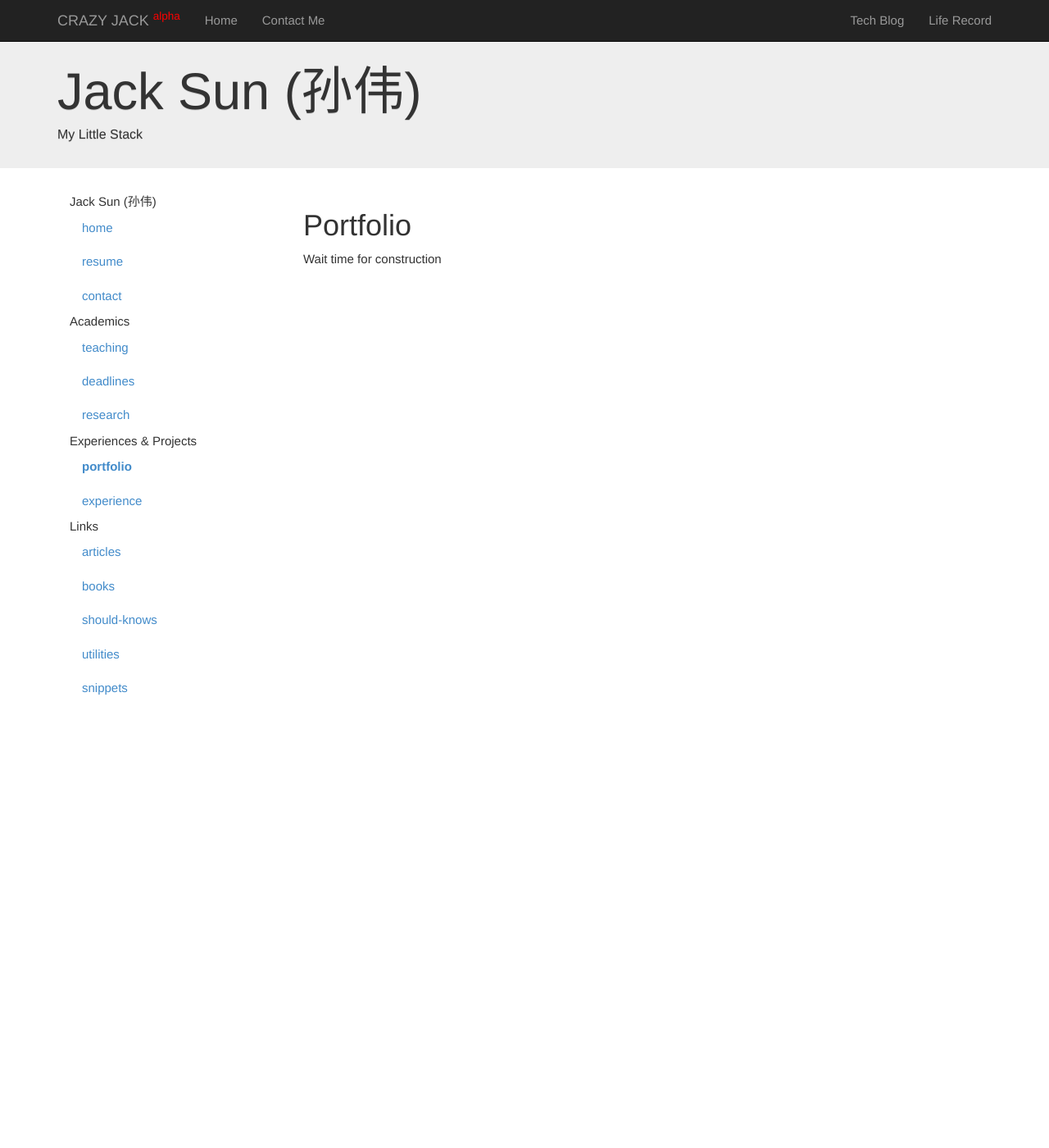
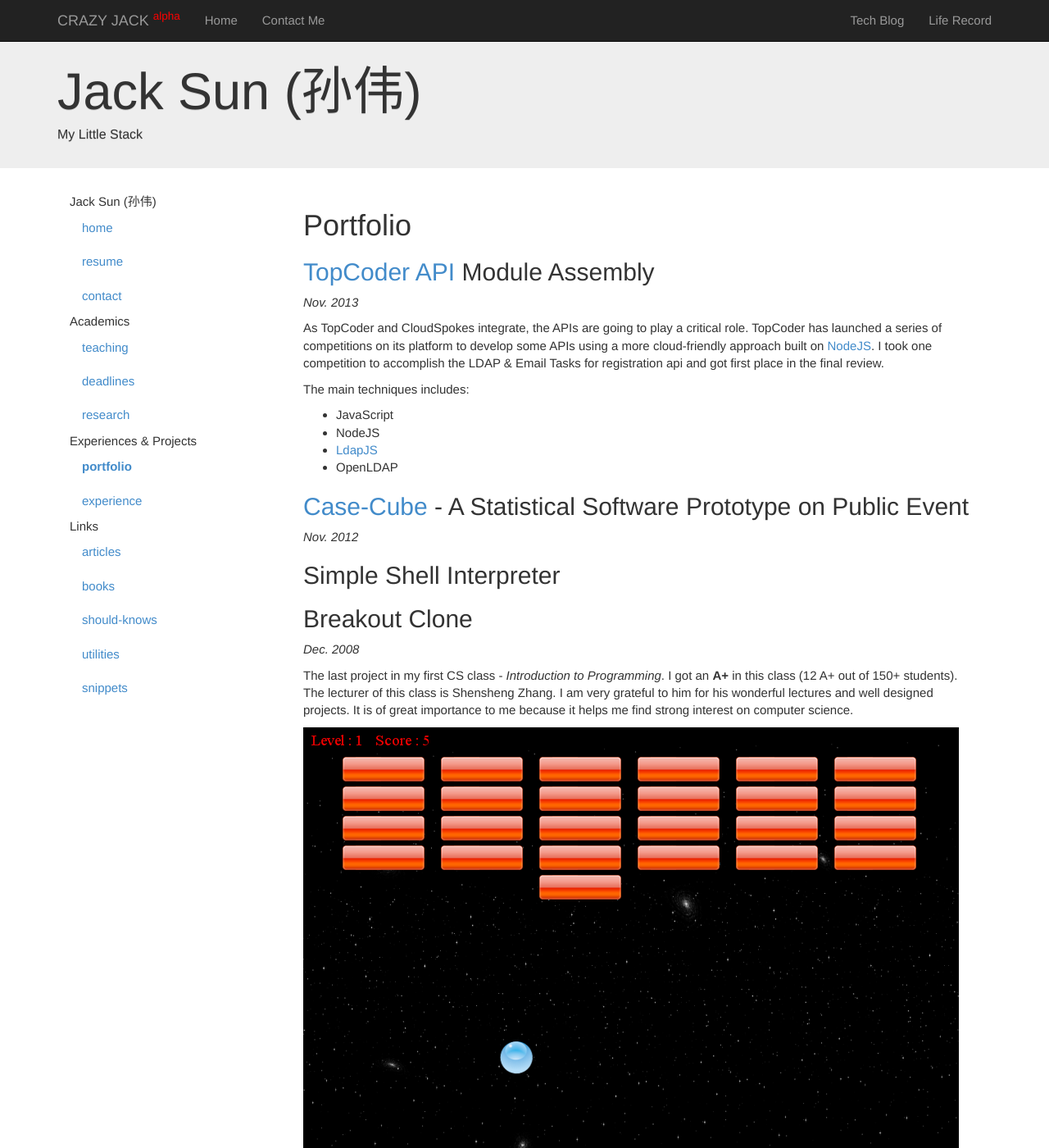
Before and after one commit to LearnGroup/jack-wei-sun-homepage, a Jekyll site: the page built from portfolio.md, in a window 1280 px wide and 1400 px high. Shown: the whole window at 82% size. Built offline with Jekyll 4.4.1, drawn with Linux system fonts in a browser that asks for light colours; Markdown is read by kramdown in place of the engine named in the settings.

Commit message:
portfolio 1st v

```diff
--- a/_config.yml
+++ b/_config.yml
@@ -7,8 +7,8 @@ exclude: ['README.md']
 
 # server configuation
 baseurl: ""
-# url: http://localhost:4000
-url: http://www.jkcrazy.net
+url: http://localhost:4000
+# url: http://www.jkcrazy.net
 
 # site configuation
 
--- a/portfolio.md
+++ b/portfolio.md
@@ -10,4 +10,42 @@ description: Jack's Portfolio
 Portfolio
 =========
 
-Wait time for construction
+[TopCoder API](https://github.com/cloudspokes/tc-api) Module Assembly
+----------------------------
+*Nov. 2013*
+
+As TopCoder and CloudSpokes integrate, the APIs are going to play a critical role.
+TopCoder has launched a series of competitions on its platform to develop some APIs
+using a more cloud-friendly approach built on [NodeJS](http://www.nodejs.org/).
+I took one competition to accomplish the LDAP & Email Tasks for registration api and got first place
+in the final review.
+
+The main techniques includes:
+
+* JavaScript
+* NodeJS
+* [LdapJS](http://ldapjs.org/)
+* OpenLDAP
+
+
+[Case-Cube](https://code.google.com/p/case-cube/) - A Statistical Software Prototype on Public Event
+-----------------------
+*Nov. 2012*
+
+
+Simple Shell Interpreter
+------------------------
+
+
+
+Breakout Clone
+--------------
+*Dec. 2008*
+
+The last project in my first CS class - *Introduction to Programming*.
+I got an **A+** in this class (12 A+ out of 150+ students).
+The lecturer of this class is Shensheng Zhang.
+I am very grateful to him for his wonderful lectures and well designed projects.
+It is of great importance to me because it helps me find strong interest on computer science.
+
+![]({{url}}/images/portfolio/breakout-clone.png)
```
Also changed, not shown: images/portfolio/breakout-clone.png (added), images/portfolio/topcoder.gif (added).
